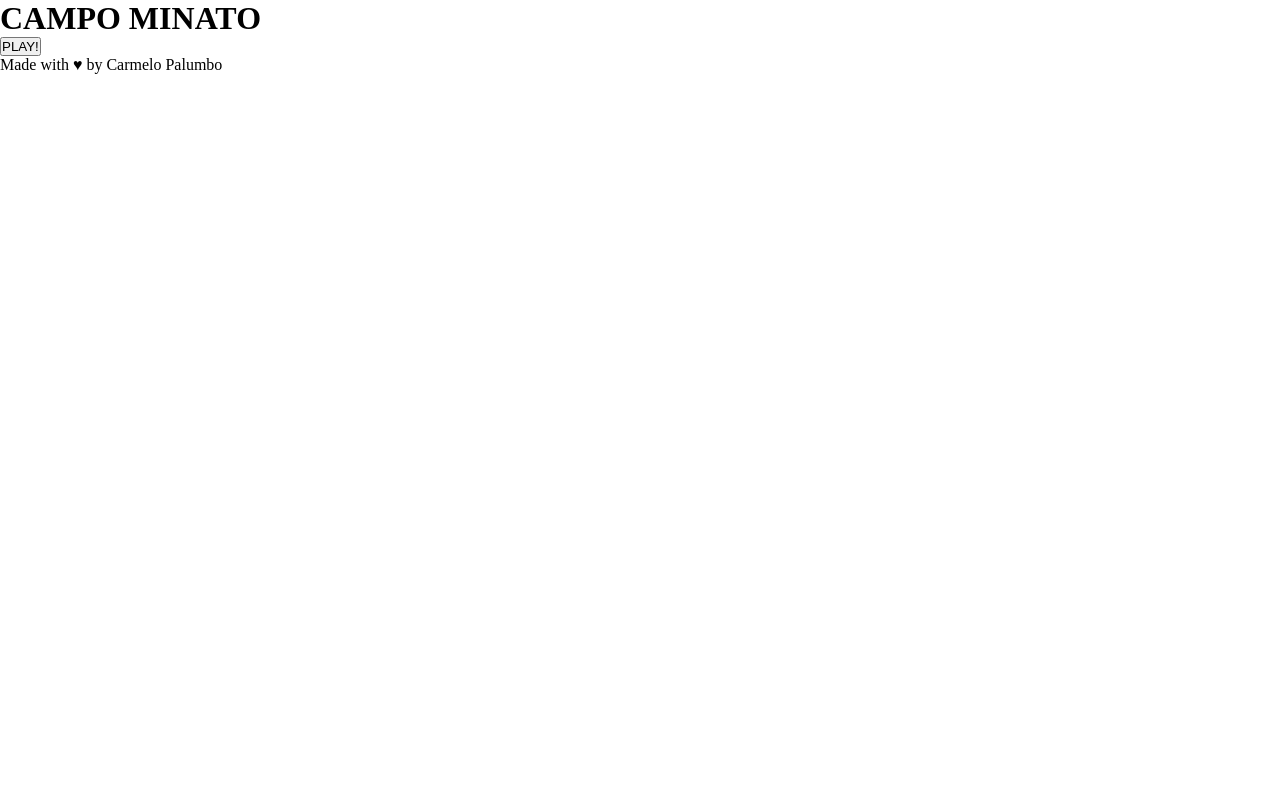
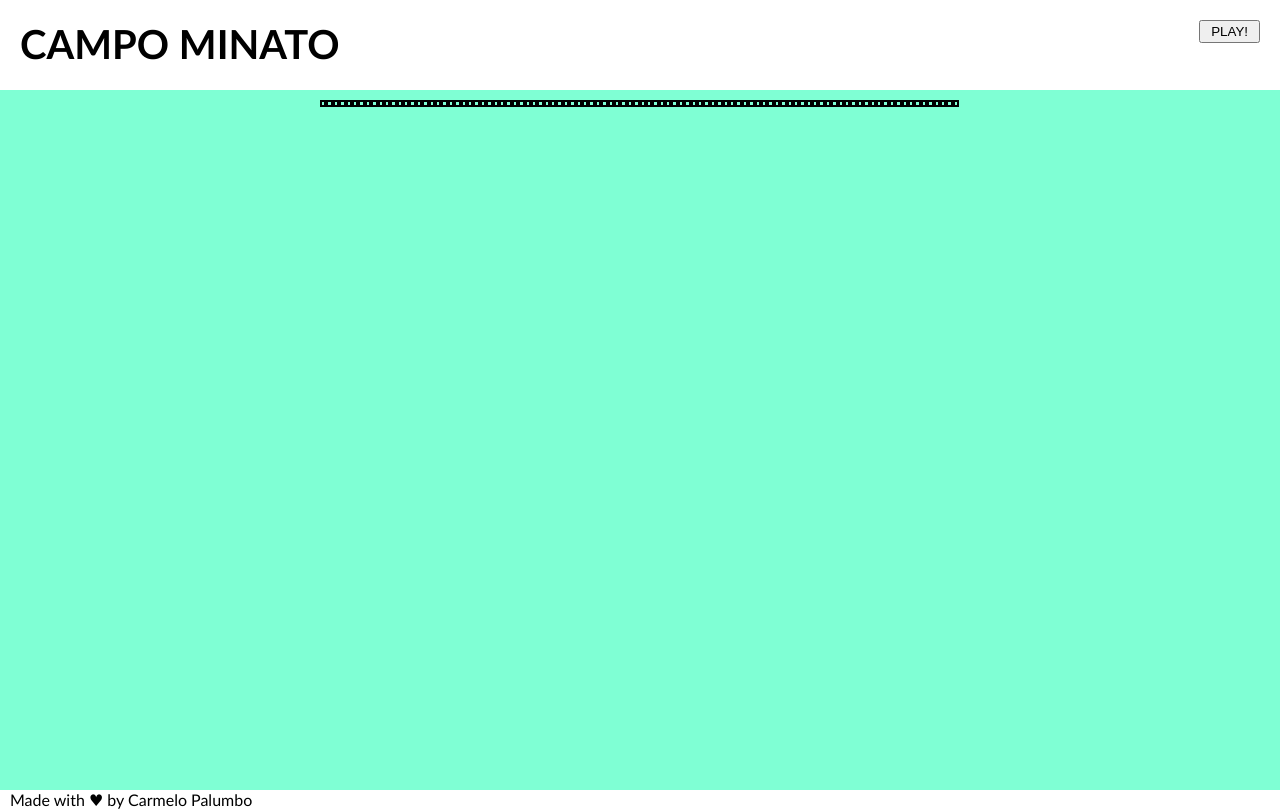
Before and after one commit to carmelopalumbo/js-campominato-grid, a plain HTML site: page index.html in a window 1280 px wide. Drawn offline with Linux system fonts and the light colour scheme.

Commit message:
to-be-fix-square

```diff
--- a/css/style.css
+++ b/css/style.css
@@ -5,3 +5,54 @@
     padding: 0;
     box-sizing: border-box;
 }
+
+body{
+    font-family: 'Trebuchet MS', 'Lucida Sans Unicode', 'Lucida Grande', 'Lucida Sans', Arial, sans-serif;
+}
+
+header{
+    display: flex;
+    justify-content: space-between;
+    height: 50px;
+    margin: 20px;
+}
+
+header h1{
+    font-size: 40px;
+}
+
+#gioca{
+    padding: 2px 10px;
+}
+
+main{
+    background-color: #7FFFD4;
+    height: calc(90vh - 20px);
+    display: flex;
+    padding-top: 10px;
+}
+
+.container{
+    display: flex;
+    flex-wrap: wrap;
+    align-content: flex-start;
+    margin: 0 auto;
+    width: 50%;
+    height: 100%;
+}
+
+.square{
+    display: flex;
+    justify-content: center;
+    align-items: center;
+    border: 2px solid black;
+    justify-content: center;
+    align-items: center;
+    font-size: 30px;
+    font-weight: bold;
+    cursor: pointer;
+}
+
+footer p{
+    margin-left: 10px;
+}
--- a/js/script.js
+++ b/js/script.js
@@ -4,3 +4,34 @@
 Ogni cella ha un numero progressivo, da 1 a 100.
 Ci saranno quindi 10 caselle per ognuna delle 10 righe.
 Quando l’utente clicca su ogni cella, la cella cliccata si colora di azzurro ed emetto un messaggio in console con il numero della cella cliccata. */
+
+
+//variabili
+const container = document.querySelector('.container');
+const numCaselle = 100;
+
+
+//ciclo for per generare i quadratini
+for(let i = 0; i < numCaselle; i++){
+    squareGenerator(i);
+}
+
+
+
+
+
+
+
+// funzioni
+
+function squareGenerator(indexSquare){
+    const square = document.createElement('div');
+    square.classList.add('square');
+    container.append(square);
+    square.style.width = genCssClass();
+    square.style.height = genCssClass();
+}
+
+function genCssClass(){
+    return `calc(100% / ${numCaselle})`;
+}
```
